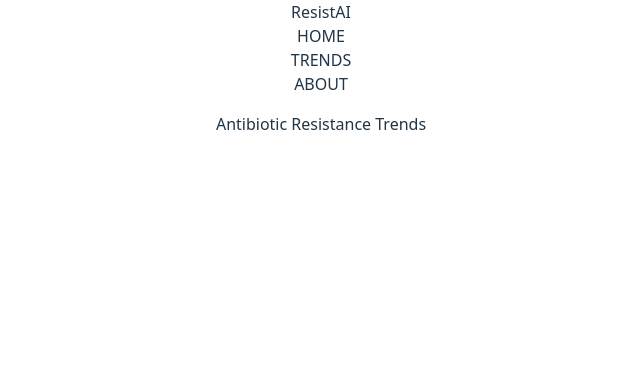
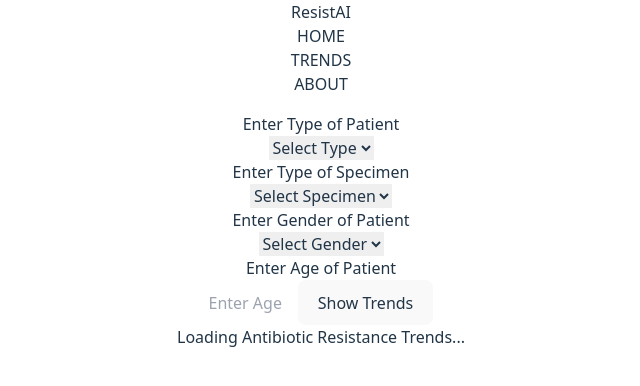
Before and after one commit to shubhamnaik106/ResistAI, a React (Vite) app in the folder frontend/: page / in a window 1280 px wide. Both pictures are taken after a click on the element "TRENDS". Shown: the top 386 px of the page, without its empty margins (319-959 px from the left). Built offline with nearby package versions, Linux system fonts and the light colour scheme.

Commit message:
Updated Trends page to work like Home page

```diff
--- a/frontend/src/Components/Trends.jsx
+++ b/frontend/src/Components/Trends.jsx
@@ -1,4 +1,83 @@
-import React, { useEffect, useState } from "react";
+// import React, { useEffect, useState } from "react";
+// import axios from "axios";
+// import {
+// 	BarChart,
+// 	Bar,
+// 	XAxis,
+// 	YAxis,
+// 	Tooltip,
+// 	ResponsiveContainer,
+// 	CartesianGrid,
+// 	LabelList,
+// } from "recharts";
+
+// function Trends() {
+// 	const [chartData, setChartData] = useState([]);
+
+// 	useEffect(() => {
+// 		const fetchData = async () => {
+// 			try {
+// 				const response = await axios.post("http://localhost:5005/", {
+// 					type: "IPD",
+// 					specimenType: "Urine",
+// 					gender: "Male",
+// 					age: 30,
+// 				});
+
+// 				if (response.data?.predictions) {
+// 					const formatted = response.data.predictions.map((item) => ({
+// 						antibiotic: item.antibiotic,
+// 						resistance: item.resistance,
+// 					}));
+// 					setChartData(formatted);
+// 				}
+// 			} catch (error) {
+// 				console.error("Error fetching trends:", error);
+// 			}
+// 		};
+
+// 		fetchData();
+// 	}, []);
+
+// 	return (
+// 		<div
+// 			className="w-full h-[500px] p-6 backdrop-blur-sm bg-white bg-opacity-10 rounded-3xl bg-clip-padding mt-4 text-white"
+// 			data-aos-easing="ease-out"
+// 			data-aos-duration="1000"
+// 		>
+// 			<h2 className="text-2xl font-bold mb-4">Antibiotic Resistance Trends</h2>
+// 			<ResponsiveContainer width="100%" height="100%">
+// 				<BarChart
+// 					data={chartData}
+// 					margin={{ top: 20, right: 30, left: 30, bottom: 60 }}
+// 				>
+// 					<CartesianGrid strokeDasharray="3 3" />
+// 					<XAxis
+// 						dataKey="antibiotic"
+// 						angle={-45}
+// 						textAnchor="end"
+// 						interval={0}
+// 					/>
+// 					<YAxis
+// 						label={{
+// 							value: "Resistance (%)",
+// 							angle: -90,
+// 							position: "insideLeft",
+// 						}}
+// 					/>
+// 					<Tooltip />
+// 					<Bar dataKey="resistance" fill="#f97316">
+// 						<LabelList dataKey="resistance" position="top" />
+// 					</Bar>
+// 				</BarChart>
+// 			</ResponsiveContainer>
+// 		</div>
+// 	);
+// }
+
+// export default Trends;
+
+import React, { useState } from "react";
 import axios from "axios";
 import {
 	BarChart,
@@ -12,16 +91,28 @@ import {
 } from "recharts";
 
 function Trends() {
+	const [specimenType, setSpecimenType] = useState("");
+	const [patientType, setPatientType] = useState("");
+	const [gender, setGender] = useState("");
+	const [age, setAge] = useState("");
 	const [chartData, setChartData] = useState([]);
 
-	useEffect(() => {
-		const fetchData = async () => {
+	const fetchTrends = async () => {
+		if (!patientType || !specimenType || !gender || !age) {
+			alert("Please fill in all the fields before submitting.");
+			return;
+		}
+		if (age <= 0 || age > 100) {
+			alert("Age must be between 1 and 100.");
+			return;
+		}
+
 		try {
 			const response = await axios.post("http://localhost:5005/", {
-					type: "IPD",
-					specimenType: "Urine",
-					gender: "Male",
-					age: 30,
+				type: patientType,
+				specimenType: specimenType,
+				gender: gender,
+				age: parseInt(age, 10),
 			});
 
 			if (response.data?.predictions) {
@@ -33,19 +124,88 @@ function Trends() {
 			}
 		} catch (error) {
 			console.error("Error fetching trends:", error);
+			alert("An error occurred while processing your request.");
 		}
 	};
 
-		fetchData();
-	}, []);
+	return (
+		<div className="grid grid-cols-1 md:grid-cols-2 items-center gap-6 px-4 md:px-10 bg-white bg-opacity-10 rounded-3xl bg-clip-padding mt-4">
+			{/* Left Section */}
+			<div className="mb-10 text-center md:text-left pt-10">
+				<div className="mt-4 flex flex-col gap-4">
+					<p className="text-white text-xl -mt-6">Enter Type of Patient</p>
+					<select
+						value={patientType}
+						onChange={(e) => setPatientType(e.target.value)}
+						className="p-3 rounded-md text-orange-500 bg-orange-500 bg-opacity-10"
+					>
+						<option value="" disabled>
+							Select Type
+						</option>
+						<option value="IPD">IPD</option>
+						<option value="OPD">OPD</option>
+					</select>
 
-	return (
-		<div
-			className="w-full h-[500px] p-6 backdrop-blur-sm bg-white bg-opacity-10 rounded-3xl bg-clip-padding mt-4 text-white"
-			data-aos-easing="ease-out"
-			data-aos-duration="1000"
+					<p className="text-white text-xl mt-4">Enter Type of Specimen</p>
+					<select
+						value={specimenType}
+						onChange={(e) => setSpecimenType(e.target.value)}
+						className="p-3 rounded-md text-orange-500 bg-orange-500 bg-opacity-10"
 					>
-			<h2 className="text-2xl font-bold mb-4">Antibiotic Resistance Trends</h2>
+						<option value="" disabled>
+							Select Specimen
+						</option>
+						<option value="Urine">Urine</option>
+						<option value="Stool" disabled>
+							Stool
+						</option>
+						<option value="Blood" disabled>
+							Blood
+						</option>
+						<option value="Swab" disabled>
+							Swab
+						</option>
+						<option value="Pus" disabled>
+							Pus
+						</option>
+					</select>
+
+					<p className="text-white text-xl mt-4">Enter Gender of Patient</p>
+					<select
+						value={gender}
+						onChange={(e) => setGender(e.target.value)}
+						className="p-3 rounded-md text-orange-500 bg-orange-500 bg-opacity-10"
+					>
+						<option value="" disabled>
+							Select Gender
+						</option>
+						<option value="Male">Male</option>
+						<option value="Female">Female</option>
+					</select>
+
+					<p className="text-white text-xl mt-4">Enter Age of Patient</p>
+					<input
+						type="number"
+						value={age}
+						onChange={(e) => setAge(e.target.value)}
+						placeholder="Enter Age"
+						className="p-3 rounded-md text-orange-500 bg-orange-500 bg-opacity-10"
+						min="1"
+						max="100"
+					/>
+
+					<button
+						onClick={fetchTrends}
+						className="text-white bg-orange-500 mt-8 border-[2px] border-transparent rounded-full text-[15px] px-6 py-1 cursor-pointer"
+					>
+						Show Trends
+					</button>
+				</div>
+			</div>
+
+			{/* Right Section (Bar Chart) */}
+			<div className="flex justify-center text-lg font-semibold text-white whitespace-pre-line w-full h-[500px]">
+				{chartData.length > 0 ? (
 					<ResponsiveContainer width="100%" height="100%">
 						<BarChart
 							data={chartData}
@@ -71,6 +231,12 @@ function Trends() {
 							</Bar>
 						</BarChart>
 					</ResponsiveContainer>
+				) : (
+					<div className="flex justify-center text-lg font-semibold text-white whitespace-pre-line mt-60">
+						Loading Antibiotic Resistance Trends...
+					</div>
+				)}
+			</div>
 		</div>
 	);
 }
```
Also changed, not shown: 1 other file (tests, documents, lock files or other folders). Lines whose indentation alone changed are shown as unchanged.
